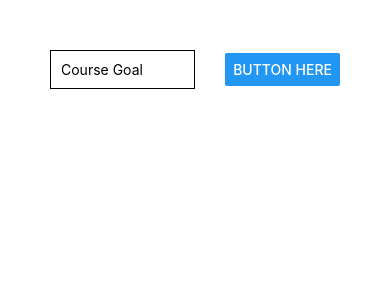
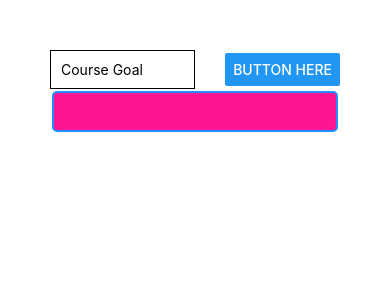
Before and after one commit to stevekutz/reactnative_components_exp, a React Native app: screen / in a window 390 px wide. Both pictures are taken after a click on the button "BUTTON HERE". Shown: the top 300 px of the page. Built offline with nearby package versions, Linux system fonts and the light colour scheme.

Commit message:
added basic styling to list, fixed key for list items

```diff
--- a/App.js
+++ b/App.js
@@ -25,6 +25,7 @@
 
 		// better way, previous state guaranteed
 		setCourseGoals(currentGoals => [...currentGoals, enteredGoal]);
+		setEnteredGoal('')
 	}
 
 
@@ -45,7 +46,9 @@
 			<View>
 				{courseGoals.map((goal, index) => {
 					return (
-						<Text key = {index}> {goal} </Text>
+						<View key = {index} style = {styles.listItem}>
+							<Text> {goal} </Text>
+						</View>
 					)
 				})}
 			</View>
@@ -69,8 +72,17 @@
 			width: '50%',
 					borderWidth: 1,
 					padding: 10,
+	},
+	listItem: {
+		padding: 10,
+		backgroundColor: 'deeppink',
+		borderWidth: 2,
+		borderRadius: 5,
+		borderColor: 'dodgerblue',
+		margin: 2,
+
+
 	}
-
 
 });
 
```
